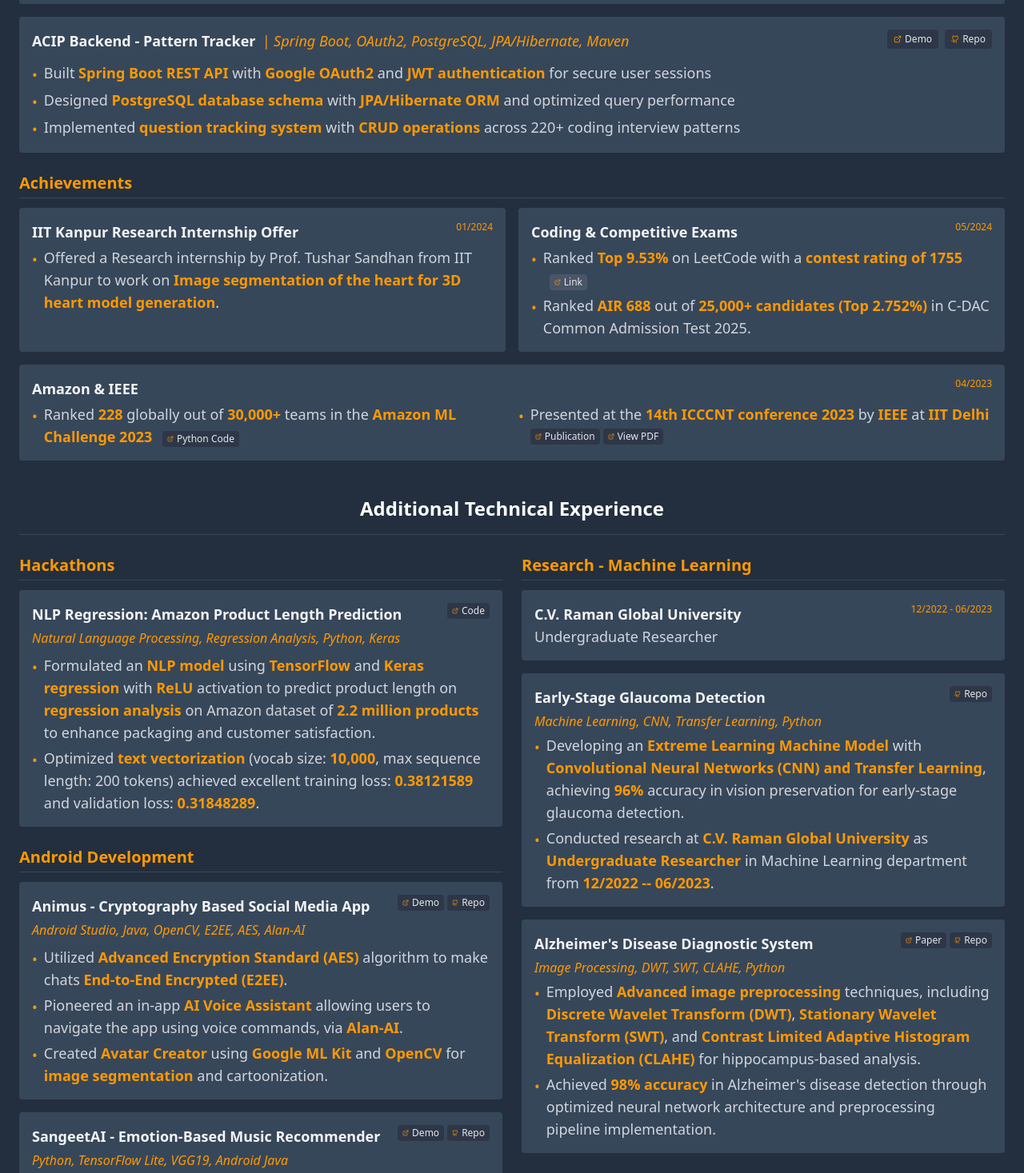
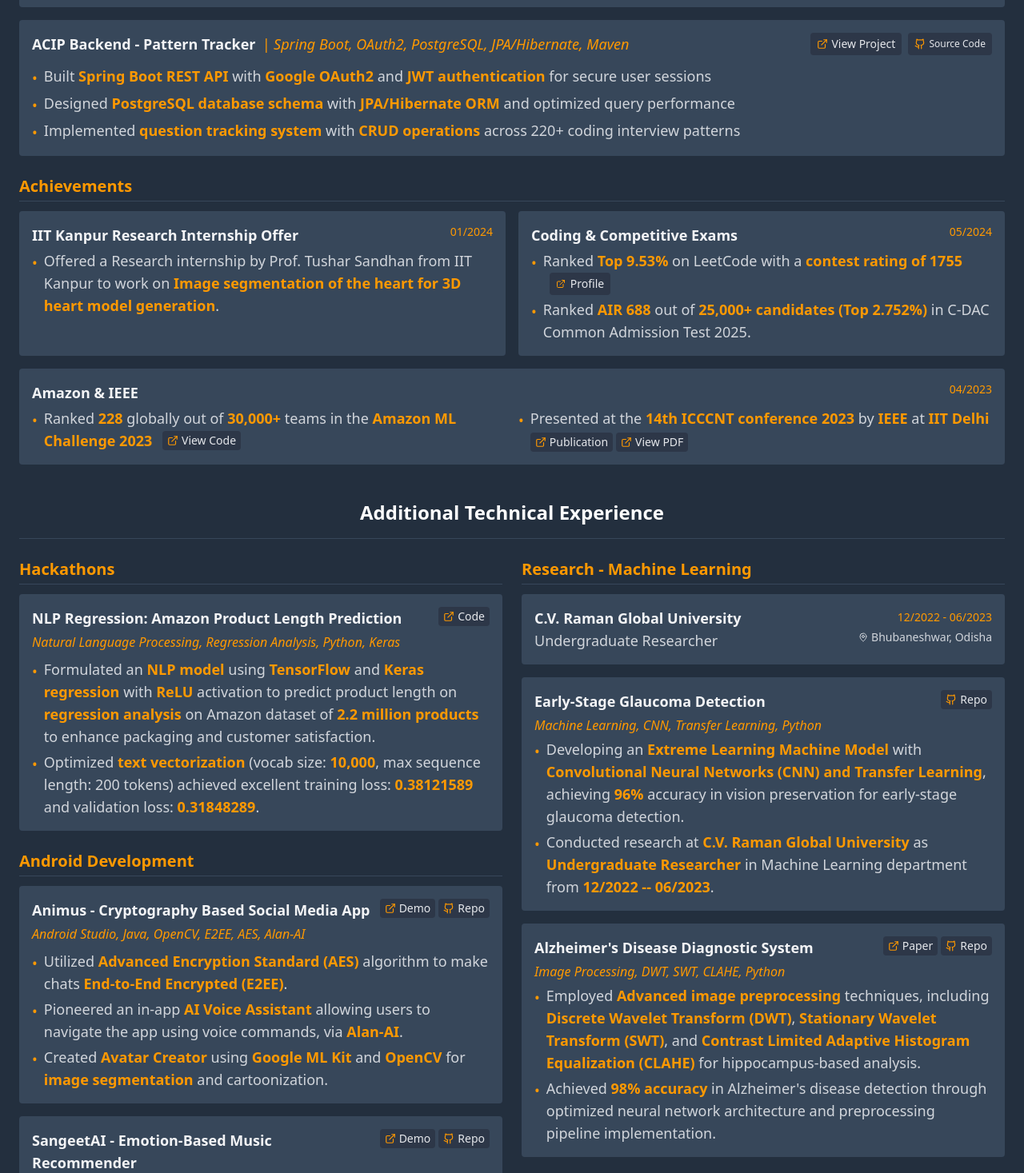
Before and after one commit to s0oraj/customizedresumeversion3, a React (Vite) app: page / in a window 1280 px wide. Shown: the part 1330-2797 px from the top of the page at 80% size. Built offline with nearby package versions, Linux system fonts and the light colour scheme.

Commit message:
version3 finished

```diff
--- a/src/components/sections/Achievements.tsx
+++ b/src/components/sections/Achievements.tsx
@@ -14,7 +14,7 @@
             <h3 className={`text-lg ${theme.textBody} font-semibold`}>
               IIT Kanpur Research Internship Offer
             </h3>
-            <span className={`text-xs ${theme.brandPrimary}`}>01/2024</span>
+            <span className={`text-sm ${theme.brandPrimary}`}>01/2024</span>
           </div>
           <div className={`flex items-start text-lg ${theme.textMuted} mt-1`}>
             <span className={`mr-2 mt-0.5 ${theme.brandPrimary}`}>•</span>
@@ -35,7 +35,7 @@
             <h3 className={`text-lg ${theme.textBody} font-semibold`}>
               Coding & Competitive Exams
             </h3>
-            <span className={`text-xs ${theme.brandPrimary}`}>05/2024</span>
+            <span className={`text-sm ${theme.brandPrimary}`}>05/2024</span>
           </div>
           <div className="space-y-1 mt-1">
             <div className={`flex items-start text-lg ${theme.textMuted}`}>
@@ -46,9 +46,9 @@
                 <span className={`font-semibold ${theme.brandPrimary}`}>
                   contest rating of 1755
                 </span>{' '}
-                <a href="https://leetcode.com/u/s0oraj/" target="_blank" rel="noopener noreferrer" className={`inline-flex items-center text-xs ${theme.bgSubtle} ${theme.bgHover} ${theme.textSecondary} px-1.5 py-0.5 rounded ml-2`}>
-                  <ExternalLinkIcon size={8} className={`mr-1 ${theme.brandPrimary}`} />
-                  Link
+                <a href="https://leetcode.com/u/s0oraj/" target="_blank" rel="noopener noreferrer" className={`inline-flex items-center text-sm ${theme.bgSubtle} hover:${theme.bgHover} ${theme.textSecondary} px-2 py-1 rounded ml-2`}>
+                <ExternalLinkIcon size={12} className={`mr-1.5 ${theme.brandPrimary}`} />
+                Profile
                 </a>
               </p>
             </div>
@@ -72,7 +72,7 @@
             <h3 className={`text-lg ${theme.textBody} font-semibold`}>
               Amazon & IEEE
             </h3>
-            <span className={`text-xs ${theme.brandPrimary}`}>04/2023</span>
+            <span className={`text-sm ${theme.brandPrimary}`}>04/2023</span>
           </div>
           <div className="grid grid-cols-1 md:grid-cols-2 gap-4">
             <div>
@@ -87,9 +87,9 @@
                     Amazon ML Challenge 2023
                   </span>
                   {' '}
-                  <a href="https://www.kaggle.com/code/umitsahoo/nlp-with-regression/notebook" target="_blank" rel="noopener noreferrer" className={`inline-flex items-center text-xs ${theme.bgSubtle} hover:${theme.bgHover} ${theme.textSecondary} px-1.5 py-0.5 rounded ml-2`}>
-                    <ExternalLinkIcon size={8} className={`mr-1 ${theme.brandPrimary}`} />
-                    Python Code
+                  <a href="https://www.kaggle.com/code/umitsahoo/nlp-with-regression/notebook" target="_blank" rel="noopener noreferrer" className={`inline-flex items-center text-sm ${theme.bgSubtle} hover:${theme.bgHover} ${theme.textSecondary} px-1.5 py-0.5 rounded ml-2`}>
+                    <ExternalLinkIcon size={14} className={`mr-1 ${theme.brandPrimary}`} />
+                    View Code
                   </a>
                 </p>
               </div>
@@ -107,12 +107,12 @@
                     <span className={`font-semibold ${theme.brandPrimary}`}>IIT Delhi</span>
                   </p>
                   <div className="flex flex-wrap gap-1 mt-1">
-                    <a href="https://ieeexplore.ieee.org/document/10306481" target="_blank" rel="noopener noreferrer" className={`inline-flex items-center text-xs ${theme.bgSubtle} hover:${theme.bgHover} ${theme.textSecondary} px-1.5 py-0.5 rounded`}>
-                      <ExternalLinkIcon size={8} className={`mr-1 ${theme.brandPrimary}`} />
+                    <a href="https://ieeexplore.ieee.org/document/10306481" target="_blank" rel="noopener noreferrer" className={`inline-flex items-center text-sm ${theme.bgSubtle} hover:${theme.bgHover} ${theme.textSecondary} px-1.5 py-0.5 rounded`}>
+                      <ExternalLinkIcon size={14} className={`mr-1 ${theme.brandPrimary}`} />
                       Publication
                     </a>
-                    <a href="https://drive.google.com/file/d/1JWcyN7JysQWhkED1CN3ktS-hS7UeeoL7/view" target="_blank" rel="noopener noreferrer" className={`inline-flex items-center text-xs ${theme.bgSubtle} hover:${theme.bgHover} ${theme.textSecondary} px-1.5 py-0.5 rounded`}>
-                      <ExternalLinkIcon size={8} className={`mr-1 ${theme.brandPrimary}`} />
+                    <a href="https://drive.google.com/file/d/1JWcyN7JysQWhkED1CN3ktS-hS7UeeoL7/view" target="_blank" rel="noopener noreferrer" className={`inline-flex items-center text-sm ${theme.bgSubtle} hover:${theme.bgHover} ${theme.textSecondary} px-1.5 py-0.5 rounded`}>
+                      <ExternalLinkIcon size={14} className={`mr-1 ${theme.brandPrimary}`} />
                       View PDF
                     </a>
                   </div>
--- a/src/components/sections/AndroidDev.tsx
+++ b/src/components/sections/AndroidDev.tsx
@@ -14,12 +14,12 @@
               Animus - Cryptography Based Social Media App
             </h3>
             <div className="flex gap-1">
-              <a href="https://github.com/s0oraj/Animus" target="_blank" rel="noopener noreferrer" className={`inline-flex items-center text-xs ${theme.bgSubtle} hover:${theme.bgHover} ${theme.textSecondary} px-1.5 py-0.5 rounded`}>
-                <ExternalLinkIcon size={8} className={`mr-1 ${theme.brandPrimary}`} />
+              <a href="https://github.com/s0oraj/Animus" target="_blank" rel="noopener noreferrer" className={`inline-flex items-center text-sm ${theme.bgSubtle} hover:${theme.bgHover} ${theme.textSecondary} px-1.5 py-0.5 rounded`}>
+                <ExternalLinkIcon size={14} className={`mr-1 ${theme.brandPrimary}`} />
                 Demo
               </a>
-              <a href="https://github.com/s0oraj/animus" target="_blank" rel="noopener noreferrer" className={`inline-flex items-center text-xs ${theme.bgSubtle} hover:${theme.bgHover} ${theme.textSecondary} px-1.5 py-0.5 rounded`}>
-                <GithubIcon size={8} className={`mr-1 ${theme.brandPrimary}`} />
+              <a href="https://github.com/s0oraj/animus" target="_blank" rel="noopener noreferrer" className={`inline-flex items-center text-sm ${theme.bgSubtle} hover:${theme.bgHover} ${theme.textSecondary} px-1.5 py-0.5 rounded`}>
+                <GithubIcon size={14} className={`mr-1 ${theme.brandPrimary}`} />
                 Repo
               </a>
             </div>
@@ -81,12 +81,12 @@
               SangeetAI - Emotion-Based Music Recommender
             </h3>
             <div className="flex gap-1">
-              <a href="https://github.com/s0oraj/SangeetAI" target="_blank" rel="noopener noreferrer" className={`inline-flex items-center text-xs ${theme.bgSubtle} hover:${theme.bgHover} ${theme.textSecondary} px-1.5 py-0.5 rounded`}>
-                <ExternalLinkIcon size={8} className={`mr-1 ${theme.brandPrimary}`} />
+              <a href="https://github.com/s0oraj/SangeetAI" target="_blank" rel="noopener noreferrer" className={`inline-flex items-center text-sm ${theme.bgSubtle} hover:${theme.bgHover} ${theme.textSecondary} px-1.5 py-0.5 rounded`}>
+                <ExternalLinkIcon size={14} className={`mr-1 ${theme.brandPrimary}`} />
                 Demo
               </a>
-              <a href="https://github.com/s0oraj/SangeetAI" target="_blank" rel="noopener noreferrer" className={`inline-flex items-center text-xs ${theme.bgSubtle} hover:${theme.bgHover} ${theme.textSecondary} px-1.5 py-0.5 rounded`}>
-                <GithubIcon size={8} className={`mr-1 ${theme.brandPrimary}`} />
+              <a href="https://github.com/s0oraj/SangeetAI" target="_blank" rel="noopener noreferrer" className={`inline-flex items-center text-sm ${theme.bgSubtle} hover:${theme.bgHover} ${theme.textSecondary} px-1.5 py-0.5 rounded`}>
+                <GithubIcon size={14} className={`mr-1 ${theme.brandPrimary}`} />
                 Repo
               </a>
             </div>
--- a/src/components/sections/Experience.tsx
+++ b/src/components/sections/Experience.tsx
@@ -31,7 +31,7 @@
             </div>
             <div className="flex justify-between items-start mb-2">
               <p className={`text-lg ${theme.textSecondary}`}>{exp.position}</p>
-              <div className={`flex items-center text-lg ${theme.textMuted}`}>
+              <div className={`flex items-center text-sm ${theme.textMuted}`}>
                 <MapPinIcon size={12} className="mr-1" />
                 <span>{exp.location}</span>
               </div>
--- a/src/components/sections/Hackathons.tsx
+++ b/src/components/sections/Hackathons.tsx
@@ -13,8 +13,8 @@
             <h3 className={`text-lg ${theme.textBody} font-semibold`}>
               NLP Regression: Amazon Product Length Prediction
             </h3>
-            <a href="https://www.kaggle.com/code/umitsahoo/nlp-with-regression" target="_blank" rel="noopener noreferrer" className={`inline-flex items-center text-xs ${theme.bgSubtle} hover:${theme.bgHover} ${theme.textSecondary} px-1.5 py-0.5 rounded`}>
-              <ExternalLinkIcon size={8} className={`mr-1 ${theme.brandPrimary}`} />
+            <a href="https://www.kaggle.com/code/umitsahoo/nlp-with-regression" target="_blank" rel="noopener noreferrer" className={`inline-flex items-center text-sm ${theme.bgSubtle} hover:${theme.bgHover} ${theme.textSecondary} px-1.5 py-0.5 rounded`}>
+              <ExternalLinkIcon size={14} className={`mr-1 ${theme.brandPrimary}`} />
               Code
             </a>
           </div>
--- a/src/components/sections/Header.tsx
+++ b/src/components/sections/Header.tsx
@@ -75,7 +75,10 @@
             </div>
             <div className="text-right">
               <span className={`${theme.brandPrimary} text-sm`}>06/2024</span>
-              <p className={`text-xs ${theme.textSubtle} mt-1`}>Bhubaneshwar, Odisha</p>
+              <div className={`flex items-center text-sm ${theme.textMuted} mt-1`}>
+                <MapPinIcon size={12} className="mr-1" />
+                <span>Bhubaneshwar, Odisha</span>
+              </div>
             </div>
           </div>
         </div>
--- a/src/components/sections/Projects.tsx
+++ b/src/components/sections/Projects.tsx
@@ -32,13 +32,13 @@
                 </h3>
               </div>
               <div className="flex gap-2">
-                <a href={project.link} target="_blank" rel="noopener noreferrer" className={`inline-flex items-center text-xs ${theme.bgSubtle} hover:${theme.bgHover} ${theme.textSecondary} px-2 py-1 rounded`}>
-                  <ExternalLinkIcon size={10} className={`mr-1 ${theme.brandPrimary}`} />
-                  Demo
+                <a href={project.link} target="_blank" rel="noopener noreferrer" className={`inline-flex items-center text-sm ${theme.bgSubtle} hover:${theme.bgHover} ${theme.textSecondary} px-2 py-1 rounded`}>
+                  <ExternalLinkIcon size={14} className={`mr-1 ${theme.brandPrimary}`} />
+                  View Project
                 </a>
                 <a href={project.repo} target="_blank" rel="noopener noreferrer" className={`inline-flex items-center text-xs ${theme.bgSubtle} hover:${theme.bgHover} ${theme.textSecondary} px-2 py-1 rounded`}>
-                  <GithubIcon size={10} className={`mr-1 ${theme.brandPrimary}`} />
-                  Repo
+                  <GithubIcon size={14} className={`mr-1 ${theme.brandPrimary}`} />
+                  Source Code
                 </a>
               </div>
             </div>
--- a/src/components/sections/Research.tsx
+++ b/src/components/sections/Research.tsx
@@ -1,6 +1,6 @@
 import React from 'react';
 import { SectionTitle } from '../ui/SectionTitle';
-import { ExternalLinkIcon, GithubIcon } from 'lucide-react';
+import { ExternalLinkIcon, GithubIcon, MapPinIcon } from 'lucide-react';
 import { theme } from '../../theme/tailwind-var';
 
 export function Research() {
@@ -8,6 +8,8 @@
     <div>
       <SectionTitle>Research - Machine Learning</SectionTitle>
       <div className="space-y-4 mt-3">
+
+
         {/* Box 1: University and Role */}
         <div className={`${theme.bgCard} p-4 rounded`}>
           <div className="flex justify-between items-start">
@@ -15,11 +17,20 @@
               <h3 className={`text-lg ${theme.textBody} font-semibold`}>
                 C.V. Raman Global University
               </h3>
-              <p className={`text-lg ${theme.textMuted}`}>Undergraduate Researcher</p>
+              <div className="flex justify-between items-center">
+                <p className={`text-lg ${theme.textMuted}`}>Undergraduate Researcher</p>
+              </div>
             </div>
-            <span className={`${theme.brandPrimary} text-xs`}>12/2022 - 06/2023</span>
+            <div className="text-right">
+              <span className={`${theme.brandPrimary} text-sm`}>12/2022 - 06/2023</span>
+              <div className={`flex items-center text-sm ${theme.textMuted} mt-1`}>
+                <MapPinIcon size={12} className="mr-1" />
+                <span>Bhubaneshwar, Odisha</span>
+              </div>
+            </div>
           </div>
         </div>
+
 
         {/* Box 2: Glaucoma Project */}
         <div className={`${theme.bgCard} p-4 rounded`}>
@@ -27,8 +38,8 @@
             <h3 className={`text-lg ${theme.textBody} font-semibold`}>
               Early-Stage Glaucoma Detection
             </h3>
-            <a href="https://github.com/s0oraj/Early_Stage_Glaucoma_Detection/tree/main" target="_blank" rel="noopener noreferrer" className={`inline-flex items-center text-xs ${theme.bgSubtle} hover:${theme.bgHover} ${theme.textSecondary} px-1.5 py-0.5 rounded`}>
-              <GithubIcon size={8} className={`mr-1 ${theme.brandPrimary}`} />
+            <a href="https://github.com/s0oraj/Early_Stage_Glaucoma_Detection/tree/main" target="_blank" rel="noopener noreferrer" className={`inline-flex items-center text-sm ${theme.bgSubtle} hover:${theme.bgHover} ${theme.textSecondary} px-1.5 py-0.5 rounded`}>
+              <GithubIcon size={14} className={`mr-1 ${theme.brandPrimary}`} />
               Repo
             </a>
           </div>
@@ -81,12 +92,12 @@
               Alzheimer's Disease Diagnostic System
             </h3>
             <div className="flex gap-1">
-              <a href="https://ieeexplore.ieee.org/document/10306481" target="_blank" rel="noopener noreferrer" className={`inline-flex items-center text-xs ${theme.bgSubtle} hover:${theme.bgHover} ${theme.textSecondary} px-1.5 py-0.5 rounded`}>
-                <ExternalLinkIcon size={8} className={`mr-1 ${theme.brandPrimary}`} />
+              <a href="https://ieeexplore.ieee.org/document/10306481" target="_blank" rel="noopener noreferrer" className={`inline-flex items-center text-sm ${theme.bgSubtle} hover:${theme.bgHover} ${theme.textSecondary} px-1.5 py-0.5 rounded`}>
+                <ExternalLinkIcon size={14} className={`mr-1 ${theme.brandPrimary}`} />
                 Paper
               </a>
-              <a href="https://github.com/s0oraj/Alizhiemers_Detection_Transfer_Learning" target="_blank" rel="noopener noreferrer" className={`inline-flex items-center text-xs ${theme.bgSubtle} hover:${theme.bgHover} ${theme.textSecondary} px-1.5 py-0.5 rounded`}>
-                <GithubIcon size={8} className={`mr-1 ${theme.brandPrimary}`} />
+              <a href="https://github.com/s0oraj/Alizhiemers_Detection_Transfer_Learning" target="_blank" rel="noopener noreferrer" className={`inline-flex items-center text-sm ${theme.bgSubtle} hover:${theme.bgHover} ${theme.textSecondary} px-1.5 py-0.5 rounded`}>
+                <GithubIcon size={14} className={`mr-1 ${theme.brandPrimary}`} />
                 Repo
               </a>
             </div>
```
